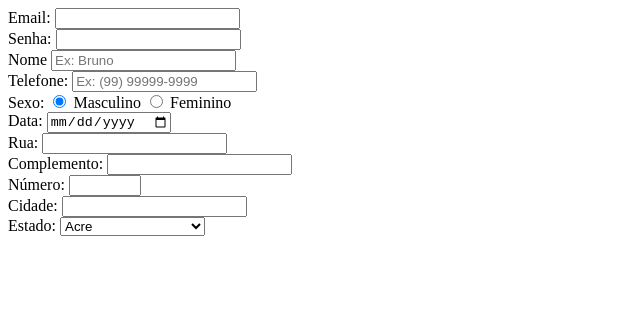
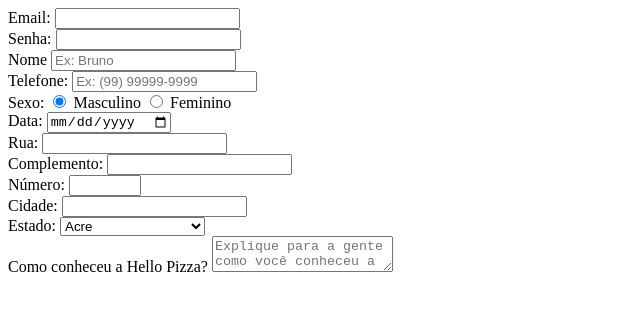
Before and after one commit to gustavoctadei/curso_html, a plain HTML site: page 03 - Formularios/index.html in a window 1280 px wide. Shown: the whole page, without its empty margins (0-640 px from the left). Drawn offline with Linux system fonts and the light colour scheme.

Commit message:
03 - Formularios | 7 - Blocos de texto com o textarea | Ok, concluido

```diff
--- a/03 - Formularios/index.html
+++ b/03 - Formularios/index.html
@@ -92,6 +92,11 @@
                 <option value="TO">Tocantins</option>
             </select>
         </div>
+
+        <div>
+            <label>Como conheceu a Hello Pizza?</label>
+            <textarea maxlength="256" placeholder="Explique para a gente como você conheceu a Hello Pizza"></textarea>
+        </div>
     </form>
 </body>
 </html>
```
